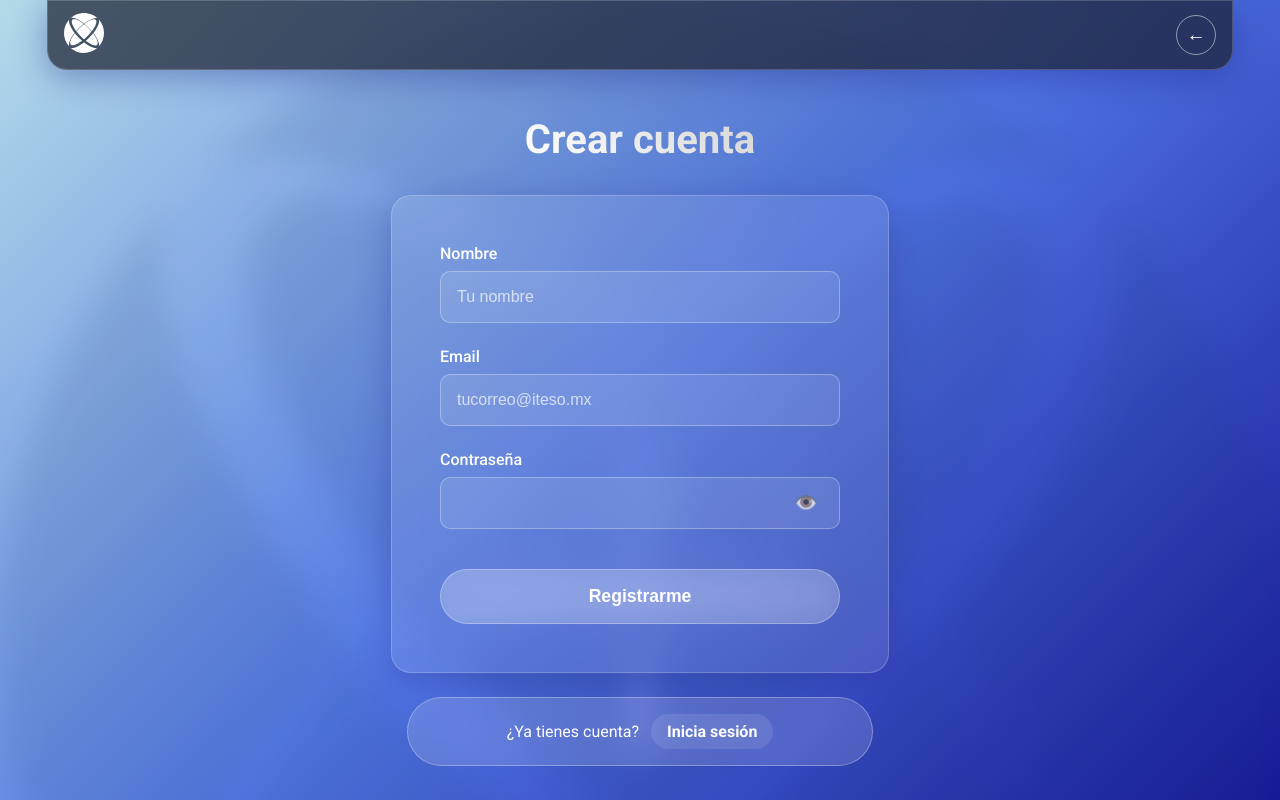
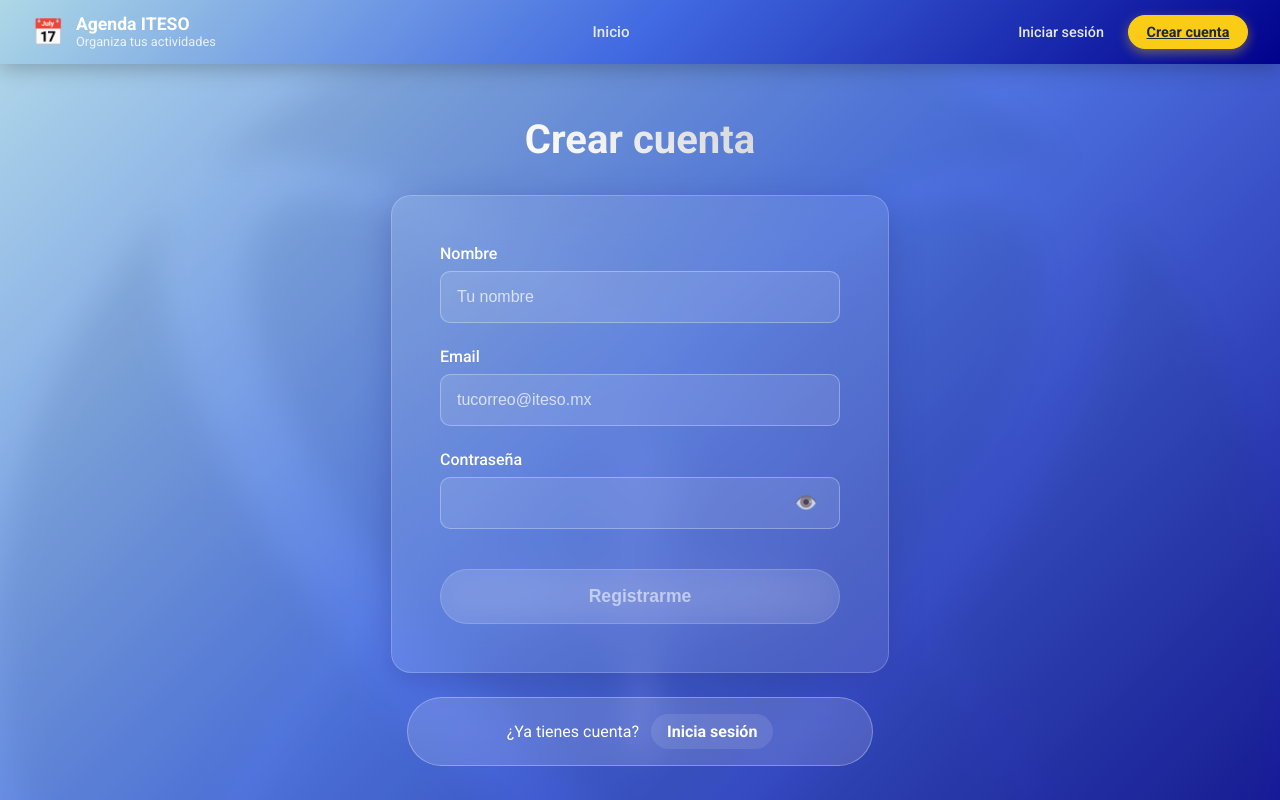
Before and after one commit to PPrez24/CLIENTE-PROYECTO, an Angular app: page /auth/register in a window 1280 px wide. Shown: the top 800 px of the page. Built offline with nearby package versions, Linux system fonts and the light colour scheme.

Commit message:
nueva version

```diff
--- a/src/app/layout/footer/footer.html
+++ b/src/app/layout/footer/footer.html
@@ -15,7 +15,6 @@
           <ul>
             <li><a routerLink="/auth/login">Iniciar Sesión</a></li>
             <li><a routerLink="/auth/register">Crear Cuenta</a></li>
-            <li><a routerLink="/movies">Mis Películas</a></li>
             <li><a href="#">Centro de Ayuda</a></li>
           </ul>
         </div>
--- a/src/app/layout/header/header.html
+++ b/src/app/layout/header/header.html
@@ -1,16 +1,36 @@
-<header class="navbar">
-  <div class="brand"><a routerLink="/"><img src="/Logo_del_ITESO.svg" alt="ITESO" class="brand-logo"></a></div>
-  <nav class="nav-links" *ngIf="isLoggedIn">
+<header class="app-header">
+  <div class="brand">
+    <a routerLink="/" class="logo">
+      <span class="logo-mark">📅</span>
+      <span class="logo-text">
+        <strong>Agenda ITESO</strong>
+        <small>Organiza tus actividades</small>
+      </span>
+    </a>
+  </div>
+
+  <nav class="nav-links" *ngIf="isLoggedIn; else publicNav">
     <a routerLink="/app/dashboard" routerLinkActive="active">Dashboard</a>
     <a routerLink="/app/activities" routerLinkActive="active">Actividades</a>
-    <a routerLink="/app/activities/new" routerLinkActive="active">Nueva</a>
     <a routerLink="/app/templates" routerLinkActive="active">Plantillas</a>
     <a routerLink="/app/notifications" routerLinkActive="active">Notificaciones</a>
   </nav>
-  <div class="auth-links" *ngIf="!isAuthPage">
-    <a routerLink="/auth/login" routerLinkActive="active" *ngIf="!isLoggedIn">Login</a>
-    <a routerLink="/auth/register" routerLinkActive="active" *ngIf="!isLoggedIn">Registro</a>
-    <button (click)="logout()" class="logout-btn" *ngIf="isLoggedIn">Logout</button>
+
+  <ng-template #publicNav>
+    <nav class="nav-links">
+      <a routerLink="/" routerLinkActive="active" [routerLinkActiveOptions]="{ exact: true }">Inicio</a>
+    </nav>
+  </ng-template>
+
+  <div class="auth-actions">
+    <ng-container *ngIf="isLoggedIn; else guest">
+      <button type="button" class="btn-outline" (click)="logout()">
+        Cerrar sesión
+      </button>
+    </ng-container>
+    <ng-template #guest>
+      <a routerLink="/auth/login" class="link">Iniciar sesión</a>
+      <a routerLink="/auth/register" class="btn-primary">Crear cuenta</a>
+    </ng-template>
   </div>
-  <button class="back-btn" routerLink="/" *ngIf="isAuthPage">←</button>
 </header>
--- a/src/app/layout/header/header.scss
+++ b/src/app/layout/header/header.scss
@@ -1,140 +1,154 @@
-@import '../../../styles/variables';
+@import '../../../styles/_variables.scss';
 
-.navbar {
+.app-header {
+  position: fixed;
+  top: 0;
+  left: 0;
+  right: 0;
+  height: 64px;
   display: flex;
   align-items: center;
   justify-content: space-between;
-  padding: .75rem 1rem;
-  background: rgba(26, 31, 46, 0.7);
-  backdrop-filter: blur(10px);
-  -webkit-backdrop-filter: blur(10px);
-  border-radius: 0 0 20px 20px;
-  box-shadow: 0 8px 32px 0 rgba(31, 38, 135, 0.37);
-  border: 1px solid rgba(255, 255, 255, 0.18);
-  color: white;
-  position: fixed;
-  top: 0;
-  left: 50%;
-  transform: translateX(-50%);
-  width: 90%;
-  z-index: 1000;
+  padding: 0 2rem;
+  z-index: 1500;
+
+  background: linear-gradient(
+    135deg,
+    rgba($azul-claro, 0.95),
+    rgba($azul-medio, 0.98),
+    rgba($azul-oscuro, 0.98)
+  );
+  box-shadow: 0 4px 20px rgba(0, 0, 0, 0.25);
+  backdrop-filter: blur(12px);
+  -webkit-backdrop-filter: blur(12px);
 }
 
-.navbar .brand a {
-  color: white;
-  text-decoration: none;
-  font-weight: 700;
-  text-align: center;
-  display: block;
+.brand {
+  display: flex;
+  align-items: center;
 }
 
-.brand-logo {
-  width: 40px;
-  height: auto;
-  filter: brightness(0) invert(1);
+.logo {
+  display: flex;
+  align-items: center;
+  gap: 0.75rem;
+  color: #ffffff;
+  text-decoration: none;
+}
+
+.logo-mark {
+  font-size: 1.6rem;
+}
+
+.logo-text {
+  display: flex;
+  flex-direction: column;
+  line-height: 1.1;
+}
+
+.logo-text strong {
+  font-size: 1.1rem;
+}
+
+.logo-text small {
+  font-size: 0.8rem;
+  opacity: 0.8;
 }
 
 .nav-links {
   display: flex;
   align-items: center;
-  justify-content: center;
-  flex: 1;
-  gap: 0.5rem;
-  position: absolute;
-  left: 50%;
-  transform: translateX(-50%);
+  gap: 1rem;
 }
 
-.auth-links {
+.nav-links a {
+  color: #e5e7eb;
+  text-decoration: none;
+  font-weight: 500;
+  font-size: 0.95rem;
+  padding: 0.4rem 0.75rem;
+  border-radius: 999px;
+  transition: all 0.2s ease;
+}
+
+.nav-links a:hover {
+  background: rgba(255, 255, 255, 0.12);
+  color: #ffffff;
+}
+
+.nav-links a.active {
+  background: rgba(255, 255, 255, 0.18);
+  color: #ffffff;
+  box-shadow: 0 0 0 1px rgba(255, 255, 255, 0.25);
+}
+
+.auth-actions {
   display: flex;
   align-items: center;
-  gap: 0.5rem;
+  gap: 0.75rem;
 }
 
-.navbar .nav-links a {
-  color: $azul-claro;
+.link {
+  color: #e5e7eb;
   text-decoration: none;
-  padding: 0.5rem 1rem;
-  border-radius: 12px;
-  transition: all 0.3s ease;
-  position: relative;
+  font-weight: 500;
+  font-size: 0.9rem;
+  padding: 0.4rem 0.75rem;
+  border-radius: 999px;
+  transition: all 0.2s ease;
 }
 
-.navbar .nav-links a:hover {
-  background: rgba(255, 255, 255, 0.1);
-  transform: translateY(-2px);
+.link:hover {
+  background: rgba(255, 255, 255, 0.12);
+  color: #ffffff;
 }
 
-.navbar .nav-links a.active {
-  background: rgba($azul-claro, 0.3);
-  border-bottom: 2px solid $azul-claro;
+.btn-primary,
+.btn-outline {
+  border-radius: 999px;
+  padding: 0.45rem 1.1rem;
+  font-size: 0.9rem;
+  font-weight: 600;
+  cursor: pointer;
+  border: 1px solid transparent;
+  transition: all 0.2s ease;
 }
 
-@keyframes activeGlow {
-  0%, 100% {
-    box-shadow: 0 0 5px rgba(245, 245, 245, 0.5);
+.btn-primary {
+  background: #facc15;
+  color: #1f2937;
+  border-color: #facc15;
+  box-shadow: 0 4px 12px rgba(250, 204, 21, 0.4);
+}
+
+.btn-primary:hover {
+  background: #eab308;
+  border-color: #eab308;
+  transform: translateY(-1px);
+  box-shadow: 0 6px 16px rgba(234, 179, 8, 0.5);
+}
+
+.btn-outline {
+  background: transparent;
+  color: #e5e7eb;
+  border-color: rgba(229, 231, 235, 0.6);
+}
+
+.btn-outline:hover {
+  background: rgba(15, 23, 42, 0.3);
+  transform: translateY(-1px);
+}
+
+@media (max-width: 768px) {
+  .app-header {
+    padding: 0 1rem;
   }
-  50% {
-    box-shadow: 0 0 20px rgba(245, 245, 245, 0.8), 0 0 30px rgba(245, 245, 245, 0.4);
+
+  .nav-links {
+    display: none; // para simplificar en móvil
+  }
+
+  .logo-text small {
+    display: none;
   }
 }
-
-.navbar .auth-links a {
-  background: transparent;
-  color: $azul-claro;
-  text-decoration: none;
-  padding: 0.6rem 1.5rem;
-  border-radius: 20px;
-  font-weight: 600;
-  border: 1px solid $azul-claro;
-  box-shadow: none;
-  transition: all 0.3s ease;
-}
-
-.navbar .auth-links a:hover {
-  background: rgba($azul-claro, 0.2);
-  color: $blanco;
-  box-shadow: 0 4px 15px 0 rgba($azul-medio, 0.4);
-}
-
-.logout-btn {
-  background: transparent;
-  color: $azul-claro;
-  border: 1px solid $azul-claro;
-  padding: 0.6rem 1.5rem;
-  border-radius: 20px;
-  font-weight: 600;
-  cursor: pointer;
-  transition: all 0.3s ease;
-}
-
-.logout-btn:hover {
-  background: rgba($azul-claro, 0.1);
-}
-
-.back-btn {
-  background: transparent;
-  border: 1px solid rgba(255, 255, 255, 0.5);
-  color: #ffffff;
-  width: 40px;
-  height: 40px;
-  border-radius: 50%;
-  font-size: 1.2rem;
-  font-weight: 600;
-  cursor: pointer;
-  transition: all 0.3s ease;
-  display: flex;
-  align-items: center;
-  justify-content: center;
-  text-decoration: none;
-}
-
-.back-btn:hover {
-  background: rgba(255, 255, 255, 0.1);
-  transform: scale(1.1);
-  box-shadow: 0 4px 15px rgba(255, 255, 255, 0.2);
-}
-
-.navbar .auth-links a:active {
-  box-shadow: 0 3px 10px 0 rgba($azul-medio, 0.4);
-}
--- a/src/app/layout/header/header.ts
+++ b/src/app/layout/header/header.ts
@@ -1,6 +1,7 @@
-import { Component } from '@angular/core';
+import { Component, inject } from '@angular/core';
 import { CommonModule } from '@angular/common';
-import { RouterLink, RouterLinkActive, Router } from '@angular/router';
+import { Router, RouterLink, RouterLinkActive } from '@angular/router';
+
 import { Token } from '../../shared/services/token';
 
 @Component({
@@ -11,18 +12,15 @@ import { Token } from '../../shared/services/token';
   styleUrls: ['./header.scss']
 })
 export class Header {
-  constructor(private token: Token, private router: Router) {}
+  private tokenSvc = inject(Token);
+  private router = inject(Router);
 
   get isLoggedIn(): boolean {
-    return this.token.hasToken();
+    return this.tokenSvc.hasToken();
   }
 
-  get isAuthPage(): boolean {
-    return this.router.url === '/auth/login' || this.router.url === '/auth/register';
-  }
-
-  logout(): void {
-    this.token.setToken('');
-    window.location.reload(); // Para recargar y ocultar los links
+  logout() {
+    this.tokenSvc.clearToken();
+    this.router.navigateByUrl('/auth/login');
   }
 }
--- a/src/app/pages/register/register.html
+++ b/src/app/pages/register/register.html
@@ -1,17 +1,59 @@
 <app-header></app-header>
 <main class="auth">
   <h2 appHighlight="rgba(99,102,241,.15)">Crear cuenta</h2>
-  <form>
-    <label>Nombre <input [(ngModel)]="name" name="name" placeholder="Tu nombre"/></label>
-    <label>Email <input type="email" [(ngModel)]="email" name="email" placeholder="tucorreo@iteso.mx"/></label>
-    <label>Contraseña
+  <form #f="ngForm" (ngSubmit)="register(f)">
+    <label>
+      Nombre
+      <input
+        [(ngModel)]="name"
+        name="name"
+        placeholder="Tu nombre"
+        required
+      />
+    </label>
+
+    <label>
+      Email
+      <input
+        type="email"
+        [(ngModel)]="email"
+        name="email"
+        placeholder="tucorreo@iteso.mx"
+        required
+      />
+    </label>
+
+    <label>
+      Contraseña
       <div class="password-container">
-        <input [type]="showPassword ? 'text' : 'password'" [(ngModel)]="password" name="password"/>
-        <button type="button" (click)="togglePassword()" class="toggle-password">{{ showPassword ? '🙈' : '👁️' }}</button>
+        <input
+          [type]="showPassword ? 'text' : 'password'"
+          [(ngModel)]="password"
+          name="password"
+          required
+        />
+        <button
+          type="button"
+          (click)="togglePassword()"
+          class="toggle-password"
+        >
+          {{ showPassword ? '🙈' : '👁️' }}
+        </button>
       </div>
     </label>
-    <button class="btn" type="button" routerLink="app/dashboard">Registrarme</button>
+
+    <button
+      class="btn"
+      type="submit"
+      [disabled]="f.invalid || loading"
+    >
+      {{ loading ? 'Creando cuenta...' : 'Registrarme' }}
+    </button>
   </form>
-  <p class="register-section">¿Ya tienes cuenta? <a routerLink="/login" class="register-btn">Inicia sesión</a></p>
+
+  <p class="register-section">
+    ¿Ya tienes cuenta?
+    <a routerLink="/auth/login" class="register-btn">Inicia sesión</a>
+  </p>
 </main>
 <app-footer></app-footer>
--- a/src/app/shared/services/token.ts
+++ b/src/app/shared/services/token.ts
@@ -24,4 +24,10 @@ export class Token {
   hasToken(): boolean {
     return !!this.getToken();
   }
+
+  clearToken(): void {
+    if (isPlatformBrowser(this.platformId)) {
+      localStorage.removeItem('token');
+    }
+  }
 }
```
Also changed, not shown: src/app/pages/register/register.ts (+33 -4 lines).
